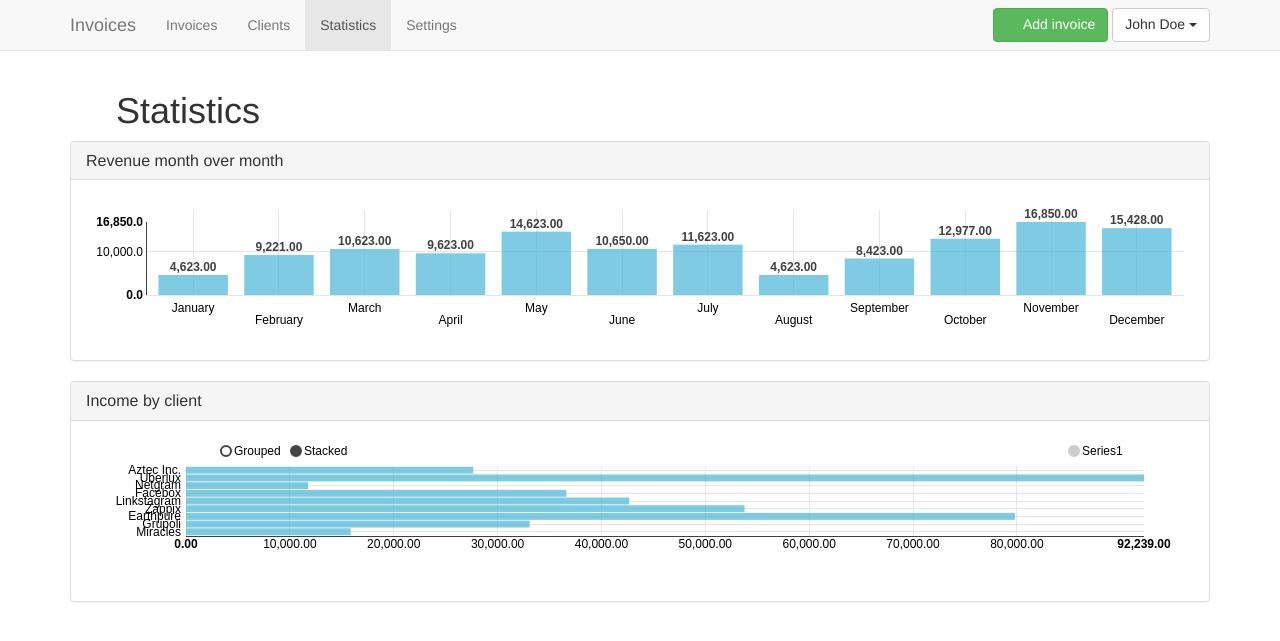
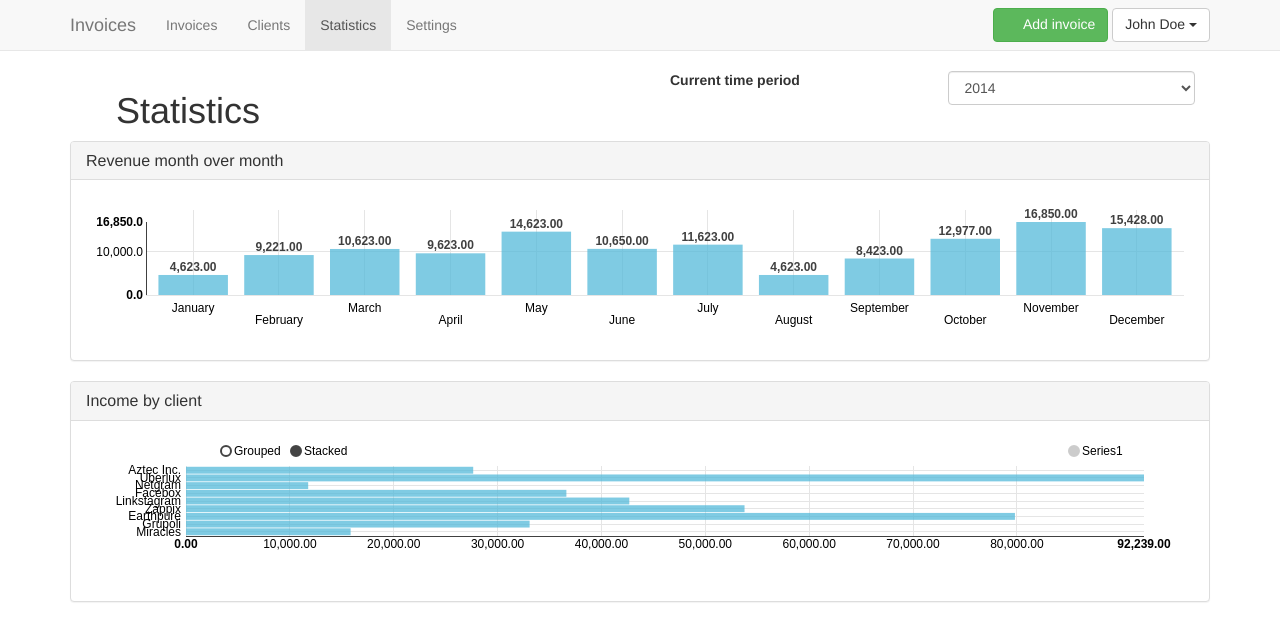
Before and after one commit to cybord/invoicing-html-prototype, a Jekyll site: the page built from stats.html, in a window 1280 px wide. Shown: the top 641 px of the page. Built offline with Jekyll 4.4.1, drawn with Linux system fonts in a browser that asks for light colours; nearby versions of some CDN libraries; library files that are not in the unit come from our copies; Markdown is read by kramdown in place of the engine named in the settings; comment, search, counter and statistics services are not loaded.

Commit message:
stats year

```diff
--- a/stats.html
+++ b/stats.html
@@ -2,8 +2,24 @@
 layout: app
 title: Statistics
 ---
+<div class="row">
+  <div class="pull-right col-md-6 form-horizontal">
+    <label class="col-md-6">
+      Current time period
+    </label>
+    <div class="col-md-6">
+      <select class="form-control">
+        <option selected="true">2014</option>
+        <option>2013</option>
+        <option>2012</option>
+      </select>
+    </div>
+  </div>
+  <div class="col-md-6">
+    <h1><span class="glyphicon glyphicon-stats"></span> Statistics</h1>
+  </div>
 
-<h1><span class="glyphicon glyphicon-stats"></span> Statistics</h1>
+</div>
 
 
 <div class="panel panel-default">
```
